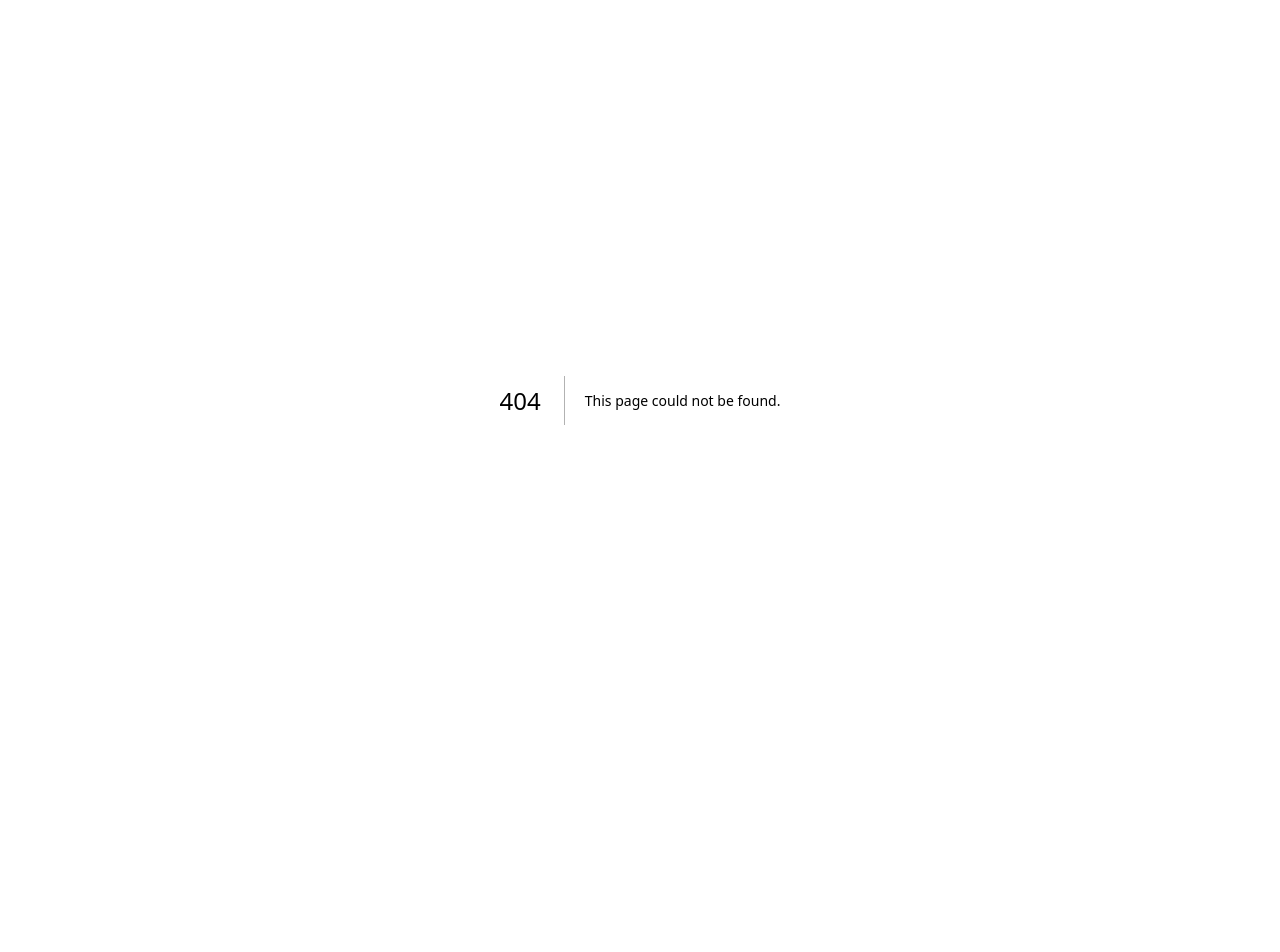
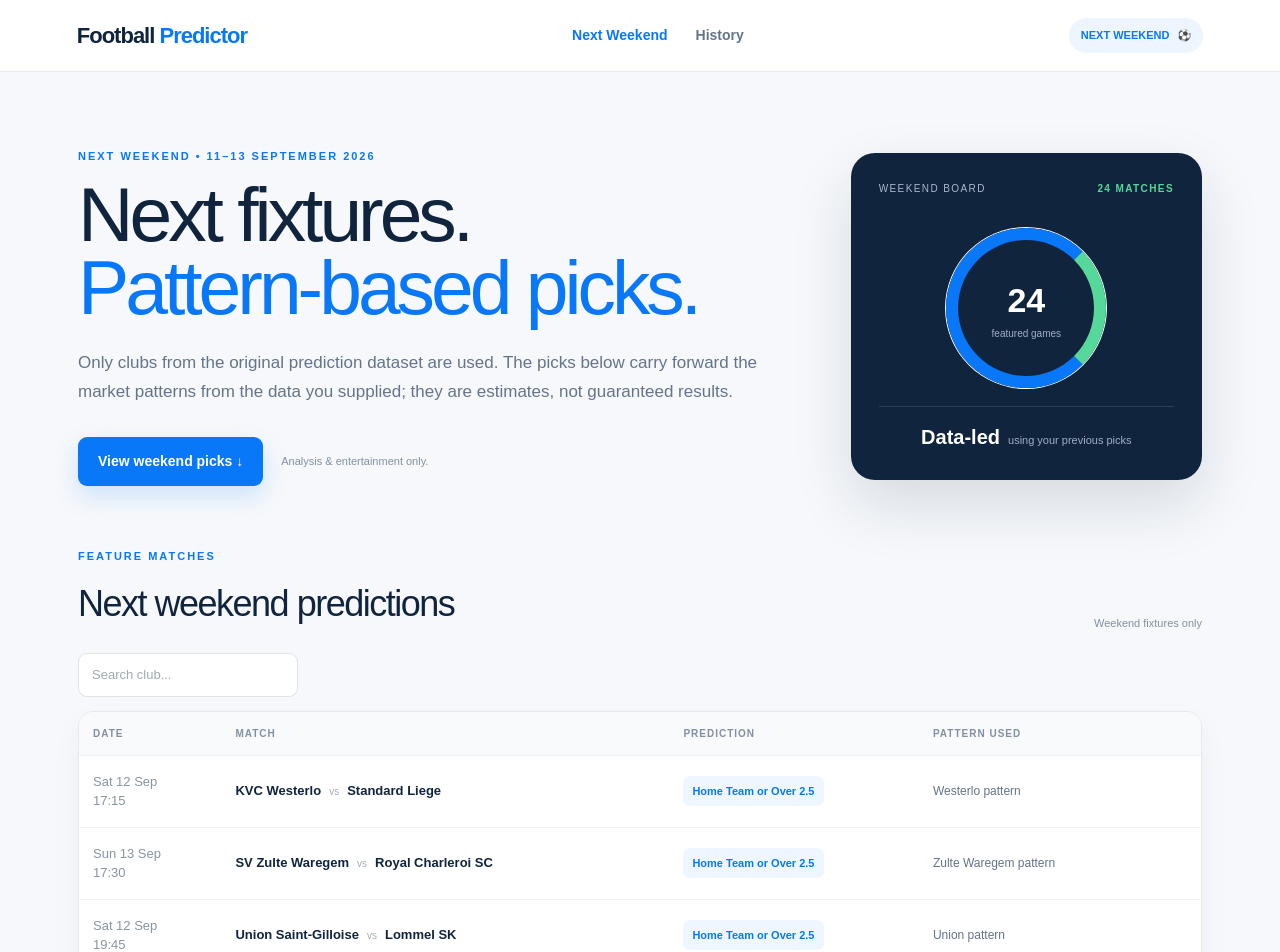
Before and after one commit to frednick/pc24hrs, a Next.js app: page /predictions/weekend in a window 1280 px wide. Before the commit this address had no page. Shown: the top 952 px of the page. Before the commit the page ends 800 px from the top, so only its background shows below. Built offline with nearby package versions, Linux system fonts and the light colour scheme.

Commit message:
Add next-weekend football prediction board

```diff
--- /dev/null
+++ b/app/predictions/weekend/page.js
@@ -0,0 +1,74 @@
+'use client';
+
+import { useMemo, useState } from 'react';
+import '../predictions.css';
+
+const weekend = [
+  { date: 'Sat 12 Sep', time: '17:15', home: 'KVC Westerlo', away: 'Standard Liege', prediction: 'Home Team or Over 2.5', source: 'Westerlo pattern' },
+  { date: 'Sun 13 Sep', time: '17:30', home: 'SV Zulte Waregem', away: 'Royal Charleroi SC', prediction: 'Home Team or Over 2.5', source: 'Zulte Waregem pattern' },
+  { date: 'Sat 12 Sep', time: '19:45', home: 'Union Saint-Gilloise', away: 'Lommel SK', prediction: 'Home Team or Over 2.5', source: 'Union pattern' },
+  { date: 'Sun 13 Sep', time: '12:30', home: 'Club Brugge', away: 'Royal Antwerp FC', prediction: 'Over 1.5', source: 'Antwerp / Club Brugge pattern' },
+  { date: 'Sat 12 Sep', time: '15:30', home: 'FC Twente Enschede', away: 'ADO Den Haag', prediction: 'Over 1.5', source: 'Twente pattern' },
+  { date: 'Sun 13 Sep', time: '13:30', home: 'SC Heerenveen', away: 'SC Telstar', prediction: 'Over 2.5', source: 'Telstar pattern' },
+  { date: 'Sat 12 Sep', time: '19:00', home: 'Fortuna Sittard', away: 'Ajax', prediction: 'Over 2.5', source: 'Ajax pattern' },
+  { date: 'Sun 13 Sep', time: '19:00', home: 'PSV Eindhoven', away: 'Sparta Rotterdam', prediction: 'Over 2.5', source: 'PSV pattern' },
+  { date: 'Fri 11 Sep', time: '20:45', home: 'Rennes', away: 'Marseille', prediction: 'Over 2.5', source: 'Rennes / Marseille pattern' },
+  { date: 'Sat 12 Sep', time: '17:15', home: 'Strasbourg', away: 'Monaco', prediction: 'Home Team or Over 2.5', source: 'Monaco pattern' },
+  { date: 'Sun 13 Sep', time: '14:00', home: 'Celta Vigo', away: 'Malaga CF', prediction: 'Over 1.5', source: 'Celta pattern' },
+  { date: 'Sun 13 Sep', time: '18:30', home: 'Getafe', away: 'Deportivo La Coruna', prediction: 'Over 1.5', source: 'Deportivo pattern' },
+  { date: 'Sat 12 Sep', time: '21:00', home: 'Real Madrid', away: 'Rayo Vallecano', prediction: 'Over 2.5', source: 'Real Madrid pattern' },
+  { date: 'Sat 12 Sep', time: '18:00', home: 'Lazio', away: 'AC Milan', prediction: 'Over 0.5', source: 'Lazio pattern' },
+  { date: 'Sat 12 Sep', time: '20:45', home: 'Atalanta', away: 'Cagliari', prediction: 'Away or Over 2.5', source: 'Cagliari pattern' },
+  { date: 'Sat 12 Sep', time: '15:30', home: 'SC Freiburg', away: 'Borussia Monchengladbach', prediction: 'Over 0.5', source: 'Freiburg pattern' },
+  { date: 'Sat 12 Sep', time: '15:30', home: 'FC Augsburg', away: 'Bayer Leverkusen', prediction: 'Over 1.5', source: 'Augsburg pattern' },
+  { date: 'Sat 12 Sep', time: '18:30', home: '1. FC Cologne', away: 'Werder Bremen', prediction: 'Over 0.5', source: 'Werder Bremen / Freiburg pattern' },
+  { date: 'Fri 11 Sep', time: '20:30', home: 'Union Berlin', away: 'Schalke 04', prediction: 'Over 1.5', source: 'Schalke pattern' },
+  { date: 'Sat 12 Sep', time: '15:00', home: 'Crystal Palace', away: 'Ipswich Town', prediction: 'Home', source: 'Ipswich / 1X2 pattern' },
+  { date: 'Sat 12 Sep', time: '20:00', home: 'Sunderland AFC', away: 'Arsenal', prediction: 'Over 0.5', source: 'Sunderland pattern' },
+  { date: 'Sat 12 Sep', time: '15:00', home: 'Chelsea', away: 'Hull City', prediction: 'Home Team or Over 2.5', source: 'Chelsea pattern' },
+  { date: 'Sun 13 Sep', time: '16:30', home: 'Manchester United', away: 'Manchester City', prediction: 'Home', source: 'Man Utd pattern' },
+  { date: 'Sun 13 Sep', time: '16:30', home: 'Leeds United', away: 'Newcastle United', prediction: 'Over 1.5', source: 'Leeds pattern' },
+];
+
+const searchText = (m) => `${m.home} ${m.away}`.toLowerCase();
+
+export default function WeekendPredictionsPage() {
+  const [search, setSearch] = useState('');
+  const filtered = useMemo(() => weekend.filter((m) => !search || searchText(m).includes(search.toLowerCase())), [search]);
+
+  return (
+    <main className="predictor-shell">
+      <header className="predictor-header">
+        <a className="brand" href="/predictions">Football <span>Predictor</span></a>
+        <nav><a className="active" href="/predictions/weekend">Next Weekend</a><a href="/predictions">History</a></nav>
+        <div className="header-pill">NEXT WEEKEND <b>⚽</b></div>
+      </header>
+
+      <section className="hero">
+        <div className="hero-copy">
+          <div className="eyebrow">NEXT WEEKEND • 11–13 SEPTEMBER 2026</div>
+          <h1>Next fixtures.<br /><span>Pattern-based picks.</span></h1>
+          <p>Only clubs from the original prediction dataset are used. The picks below carry forward the market patterns from the data you supplied; they are estimates, not guaranteed results.</p>
+          <div className="hero-actions"><a href="#weekend" className="primary-btn">View weekend picks ↓</a><span className="disclaimer">Analysis & entertainment only.</span></div>
+        </div>
+        <div className="hero-card">
+          <div className="card-top"><span>WEEKEND BOARD</span><strong>{weekend.length} MATCHES</strong></div>
+          <div className="ring"><span>{weekend.length}</span><small>featured games</small></div>
+          <div className="hero-stat"><b>Data-led</b><span>using your previous picks</span></div>
+        </div>
+      </section>
+
+      <section id="weekend" className="matches-section">
+        <div className="section-heading"><div><div className="eyebrow">FEATURE MATCHES</div><h2>Next weekend predictions</h2></div><span className="data-note">Weekend fixtures only</span></div>
+        <div className="filters"><input value={search} onChange={(e) => setSearch(e.target.value)} placeholder="Search club..." aria-label="Search club" /></div>
+        <div className="table-wrap"><table><thead><tr><th>Date</th><th>Match</th><th>Prediction</th><th>Pattern used</th></tr></thead>
+          <tbody>{filtered.map((m, i) => <tr key={`${m.home}-${m.away}`}><td className="muted">{m.date}<br />{m.time}</td><td><div className="teams"><b>{m.home}</b><span>vs</span><b>{m.away}</b></div></td><td><span className="pick">{m.prediction}</span></td><td className="market">{m.source}</td></tr>)}</tbody>
+        </table>{filtered.length === 0 && <div className="empty">No club found.</div>}</div>
+      </section>
+
+      <section className="method"><div><div className="eyebrow">HOW THE PICKS WORK</div><h2>Use the pattern. Not a promise.</h2></div><p>Each prediction is carried forward from the relevant market/pick in your original 27-match dataset. This is a simple pattern-based model, not a claim that a future result is certain. Future versions can score team form, home/away performance, injuries and recent results before generating a pick.</p></section>
+
+      <footer><b>Football Predictor</b><span>Independent weekend football analysis</span><span>•</span><span>No result is guaranteed.</span></footer>
+    </main>
+  );
+}
```
